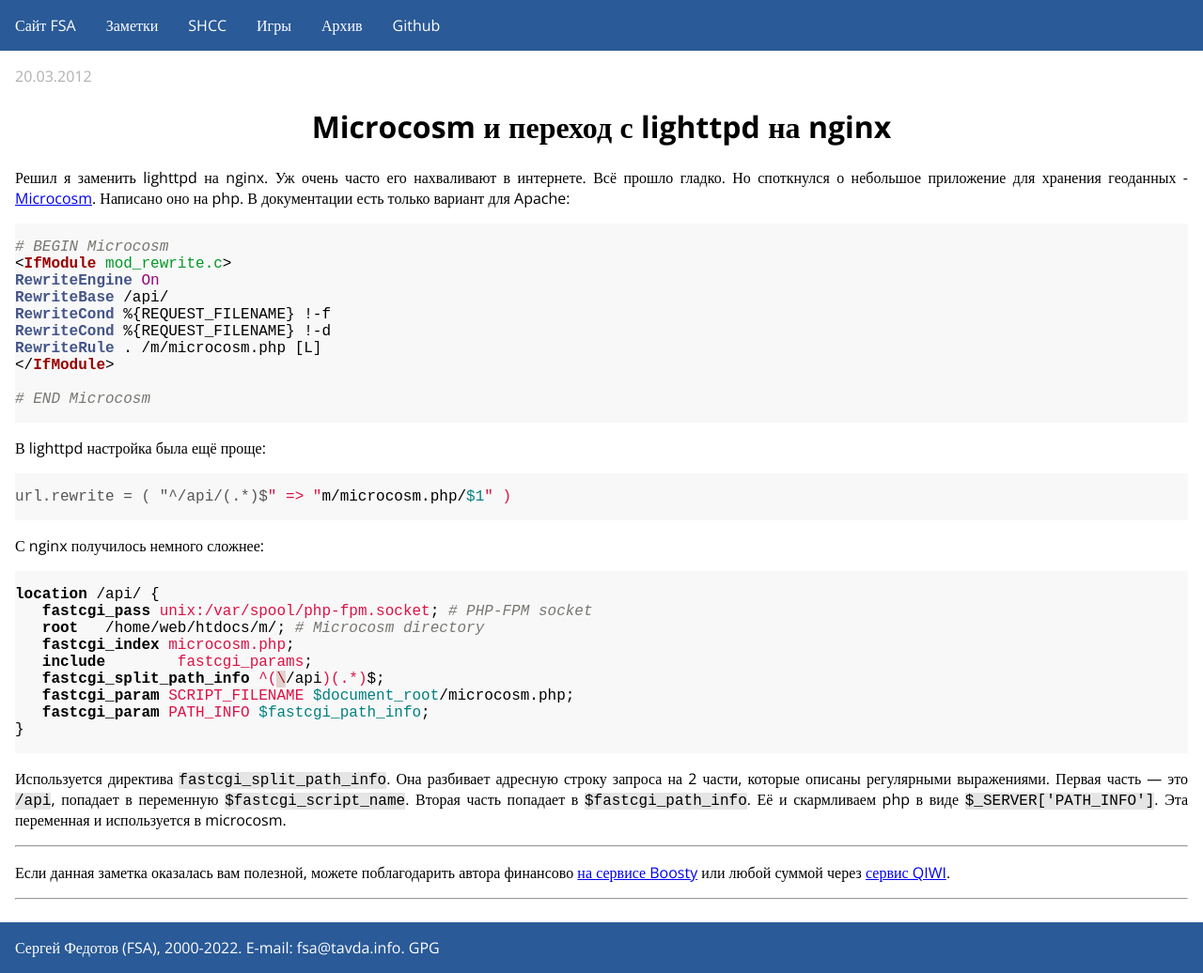
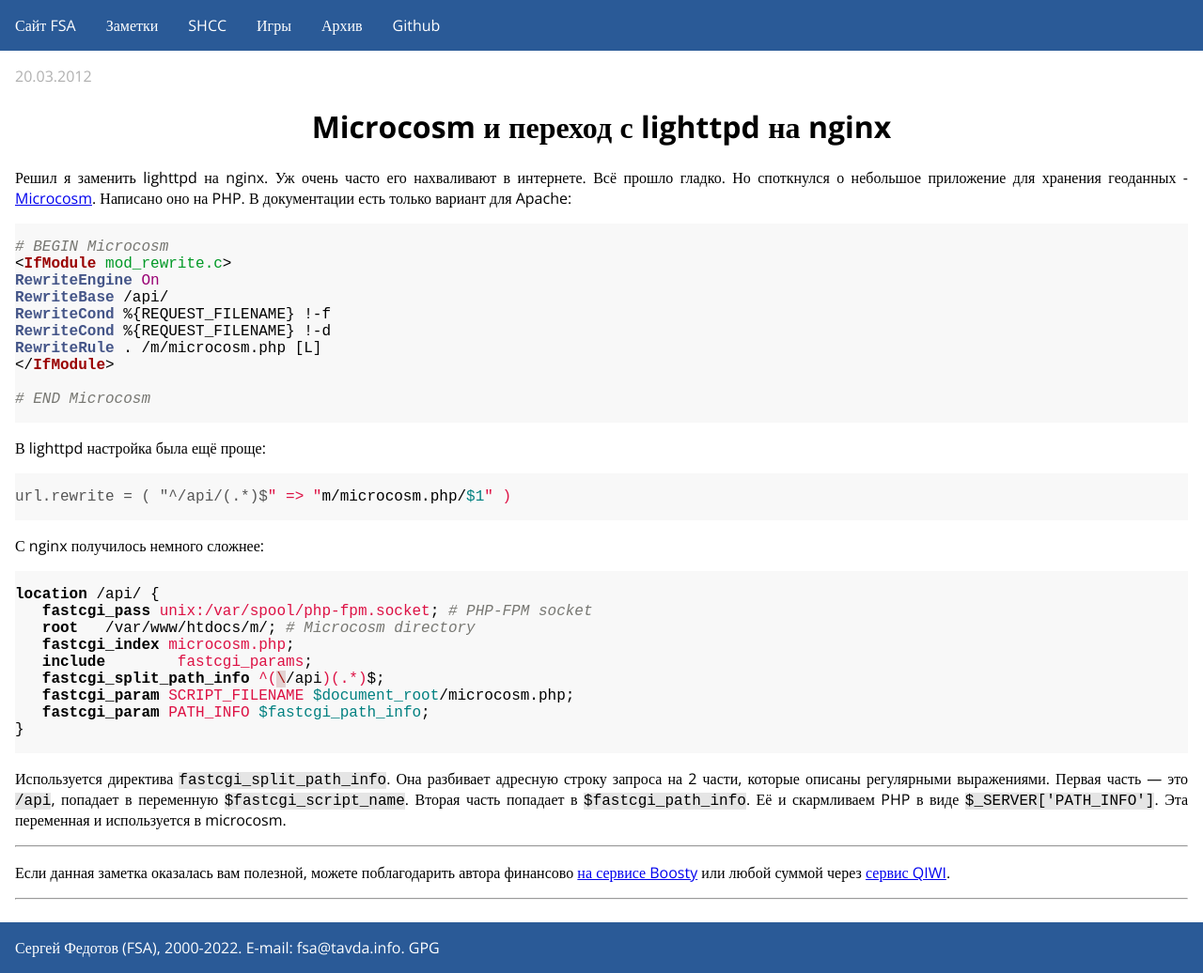
Before and after one commit to fsa/site, a Jekyll site: the page built from _posts/2012-03-20-microcosm.md, in a window 1280 px wide. Shown: the whole page at 94% size. Built offline with Jekyll 4.4.1, drawn with Linux system fonts in a browser that asks for light colours; comment, search, counter and statistics services are not loaded.

Commit message:
Косметические правки заметки про microcosm.

````diff
--- a/_posts/2012-03-20-microcosm.md
+++ b/_posts/2012-03-20-microcosm.md
@@ -34,7 +34,7 @@
 ```nginx
 location /api/ {
    fastcgi_pass unix:/var/spool/php-fpm.socket; # PHP-FPM socket
-   root   /home/web/htdocs/m/; # Microcosm directory
+   root   /var/www/htdocs/m/; # Microcosm directory
    fastcgi_index microcosm.php;
    include        fastcgi_params;
    fastcgi_split_path_info ^(\/api)(.*)$;
@@ -43,4 +43,4 @@
 }
 ```
 
-Используется директива `fastcgi_split_path_info`. Она разбивает адресную строку запроса на 2 части, которые описаны регулярными выражениями. Первая часть — это `/api`, попадает в переменную `$fastcgi_script_name`. Вторая часть попадает в `$fastcgi_path_info`. Её и скармливаем php в виде `$_SERVER['PATH_INFO']`. Эта переменная и используется в microcosm.
+Используется директива `fastcgi_split_path_info`. Она разбивает адресную строку запроса на 2 части, которые описаны регулярными выражениями. Первая часть — это `/api`, попадает в переменную `$fastcgi_script_name`. Вторая часть попадает в `$fastcgi_path_info`. Её и скармливаем PHP в виде `$_SERVER['PATH_INFO']`. Эта переменная и используется в microcosm.
````
Also changed, not shown: other parts of _posts/2012-03-20-microcosm.md (+2 -2 lines).
